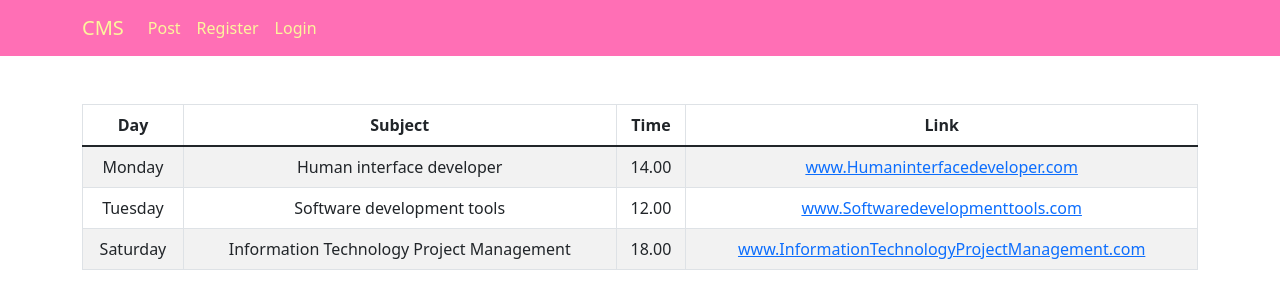
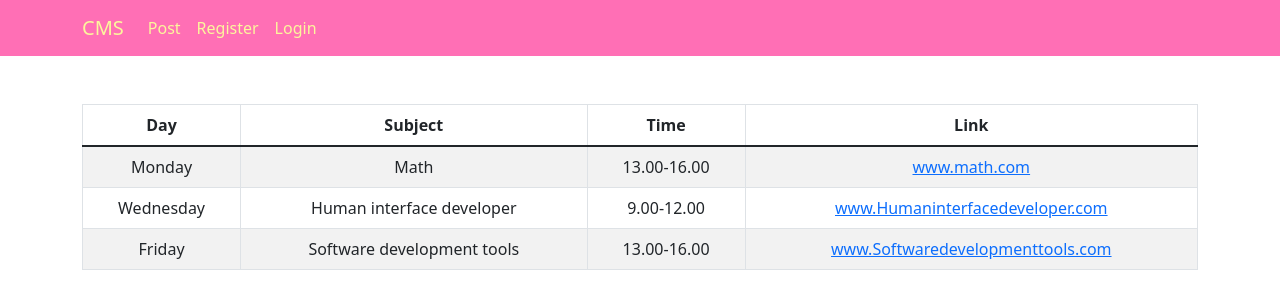
Before and after one commit to panupongth148/frontend-schedule-for-education, a React (Create React App) app: page /Schedule in a window 1280 px wide. Shown: the top 308 px of the page. Built offline with nearby package versions, Linux system fonts and the light colour scheme.

Commit message:
Update: frontend

```diff
--- /dev/null
+++ b/src/components/Subject.js
@@ -0,0 +1,14 @@
+import React from "react";
+
+const Subject = (props) => {
+    return (
+        <tr>
+            <td>{ props.subject.day }</td>
+            <td>{ props.subject.name }</td>
+            <td>{ props.subject.time }</td>
+            <td><a href="www.google.com">{ props.subject.link }</a></td>
+        </tr>
+    )
+}
+
+export default Subject;
--- a/src/page/Schedule.jsx
+++ b/src/page/Schedule.jsx
@@ -1,9 +1,32 @@
 import { Button, InputGroup, FormControl, Placeholder, Table } from 'react-bootstrap';
 import 'bootstrap/dist/css/bootstrap.min.css';
 import { useState } from 'react';
+import Subject from './../components/Subject';
 
 const Schedule = () =>{
-  const [subjects, setSubjects] = useState([]);
+  const [subjects, setSubjects] = useState([
+    {
+      id: "1",
+      name: "Math",
+      day: "Monday",
+      time: "13.00-16.00",
+      link: "www.math.com"
+    },
+    {
+      id: "2",
+      name: "Human interface developer",
+      day: "Wednesday",
+      time: "9.00-12.00",
+      link: "www.Humaninterfacedeveloper.com"
+    },
+    {
+      id: "3",
+      name: "Software development tools",
+      day: "Friday",
+      time: "13.00-16.00",
+      link: "www.Softwaredevelopmenttools.com"
+    },
+  ]);
 
   // axios
 
@@ -20,28 +43,14 @@ const Schedule = () =>{
                   </tr>
                 </thead>
                 <tbody>
-                  <tr>
-                    <td>Monday</td>
-                    <td>Human interface developer</td>
-                    <td>14.00</td>
-                    <td><a href="www.google.com">www.Humaninterfacedeveloper.com</a></td>
-                  </tr>
-                  <tr>
-                  <td>Tuesday</td>
-                    <td>Software development tools</td>
-                    <td>12.00</td>
-                    <td><a href="www.google.com">www.Softwaredevelopmenttools.com</a></td>
-                  </tr>
-                  <tr>
-                  <td>Saturday</td>
-                    <td>Information Technology Project Management</td>
-                    <td>18.00</td>
-                    <td><a href="www.google.com">www.InformationTechnologyProjectManagement.com</a></td>
-                  </tr>
+                  { subjects.map((subject) => {
+                    return (
+                      <Subject key={subject.id} subject={subject} />
+                    )
+                  }) }
                 </tbody>
               </Table>
           </div>
-
       </div>
     )
 }
```
